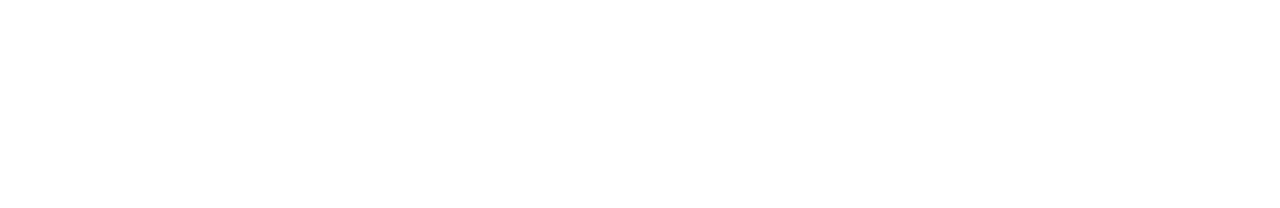
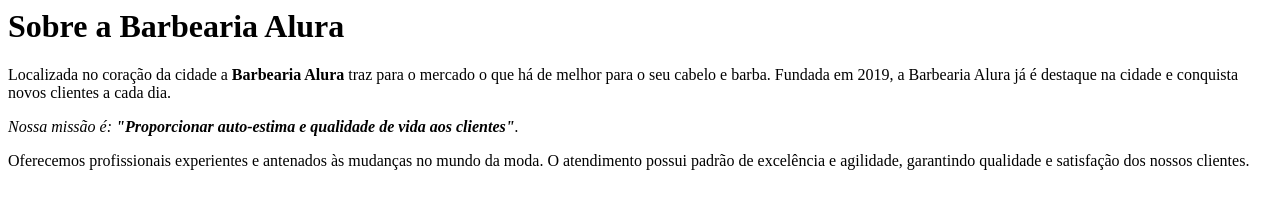
Before and after one commit to henrique0306/henrique, a plain HTML site: page index.html in a window 1280 px wide. Drawn offline with Linux system fonts and the light colour scheme.

Commit message:
Add files via upload

```diff
--- a/index.html
+++ b/index.html
@@ -1,5 +1,7 @@
-<!DOCTYPE html>
-<html lang="pt-br"></html>
-<head>
-    <meta charset="UTF-8">
-</head>
+<h1>Sobre a Barbearia Alura</h1>
+
+<p>Localizada no coração da cidade a <strong>Barbearia Alura</strong> traz para o mercado o que há de melhor para o seu cabelo e barba. Fundada em 2019, a Barbearia Alura já é destaque na cidade e conquista novos clientes a cada dia.</p>
+
+<p><em>Nossa missão é: <strong>"Proporcionar auto-estima e qualidade de vida aos clientes"</strong>.</em></p>
+
+<p>Oferecemos profissionais experientes e antenados às mudanças no mundo da moda. O atendimento possui padrão de excelência e agilidade, garantindo qualidade e satisfação dos nossos clientes.</p>
```
